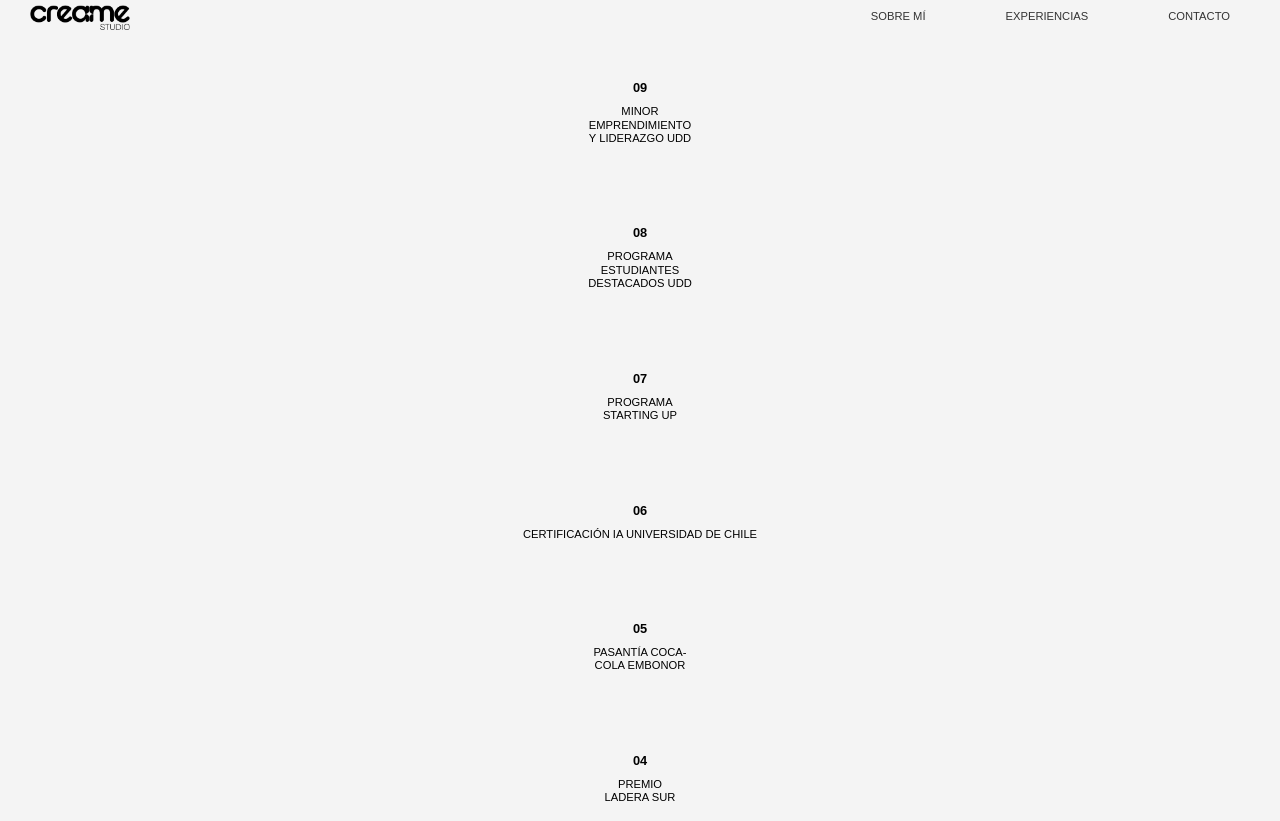
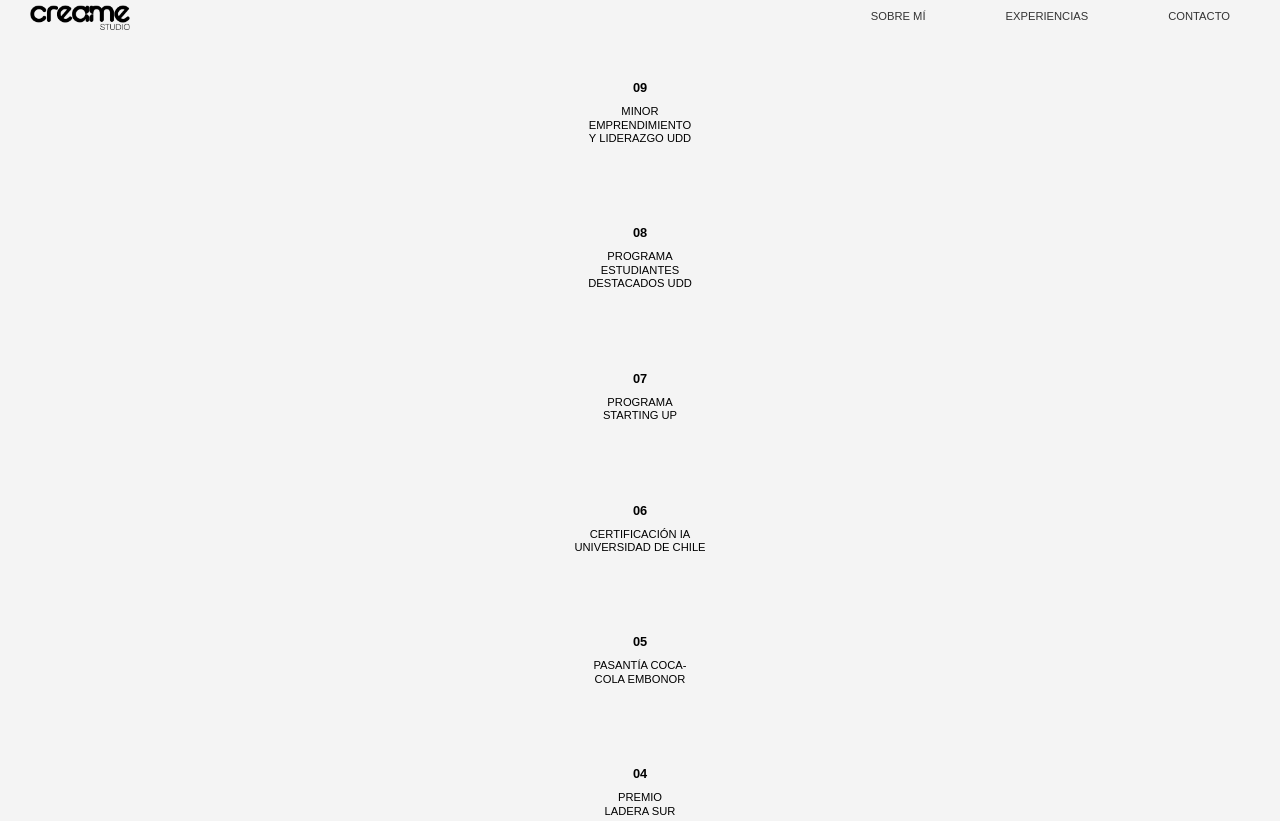
Before and after one commit to contactocreame/Creame, a plain HTML site: page experiencias.html in a window 1280 px wide. Shown: the top 821 px of the page. Drawn offline with Linux system fonts and the light colour scheme.

Commit message:
describe aquí qué cambiaste

```diff
--- a/experiencias.html
+++ b/experiencias.html
@@ -50,7 +50,7 @@
             <li>
                 <a
                     <span class="numero-exp">06</span>
-                    <span class="titulo-exp">CERTIFICACIÓN IA UNIVERSIDAD DE CHILE</span>
+                    <span class="titulo-exp">CERTIFICACIÓN IA<br>UNIVERSIDAD DE CHILE</span>
                 </a>
             </li>
 
```
